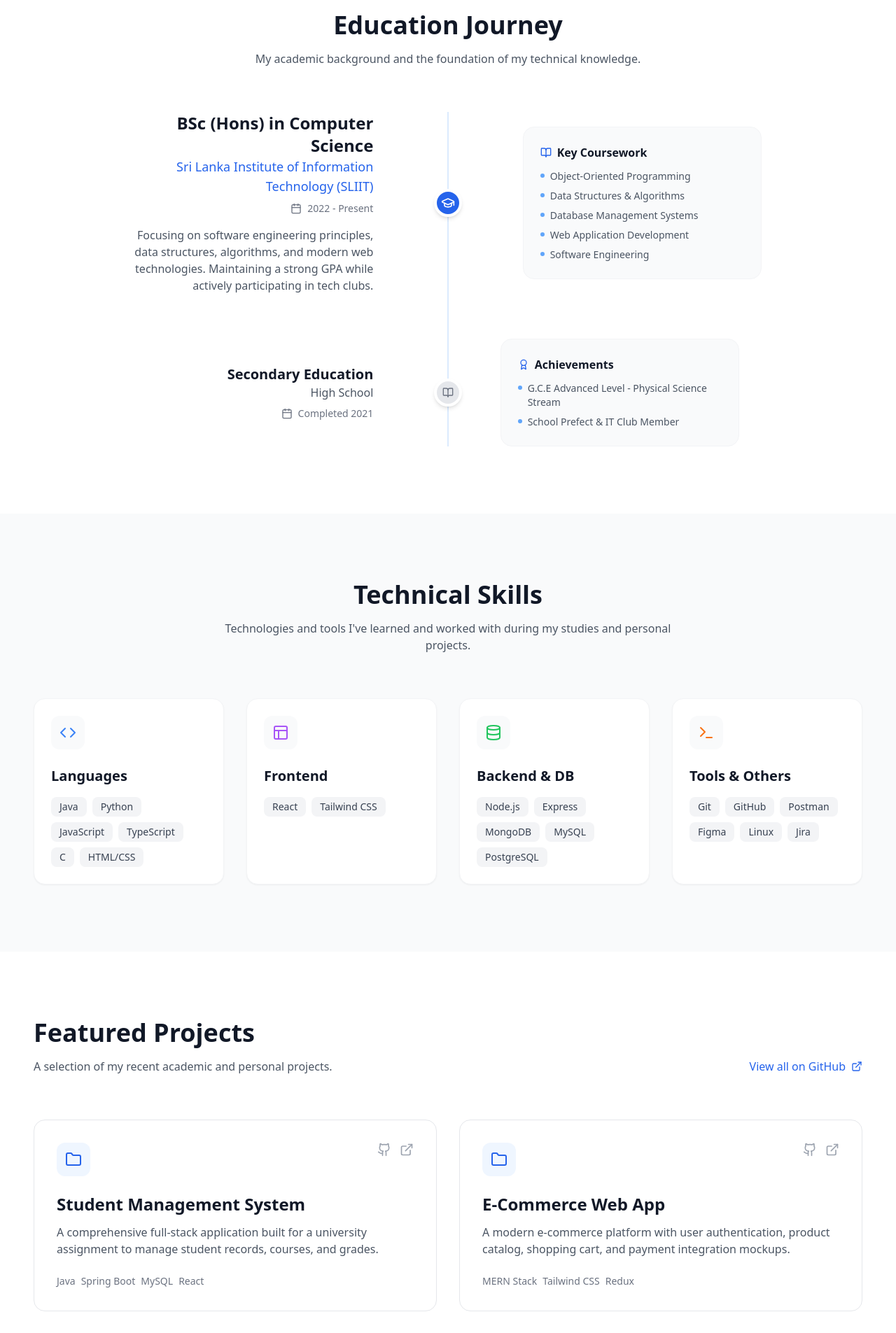
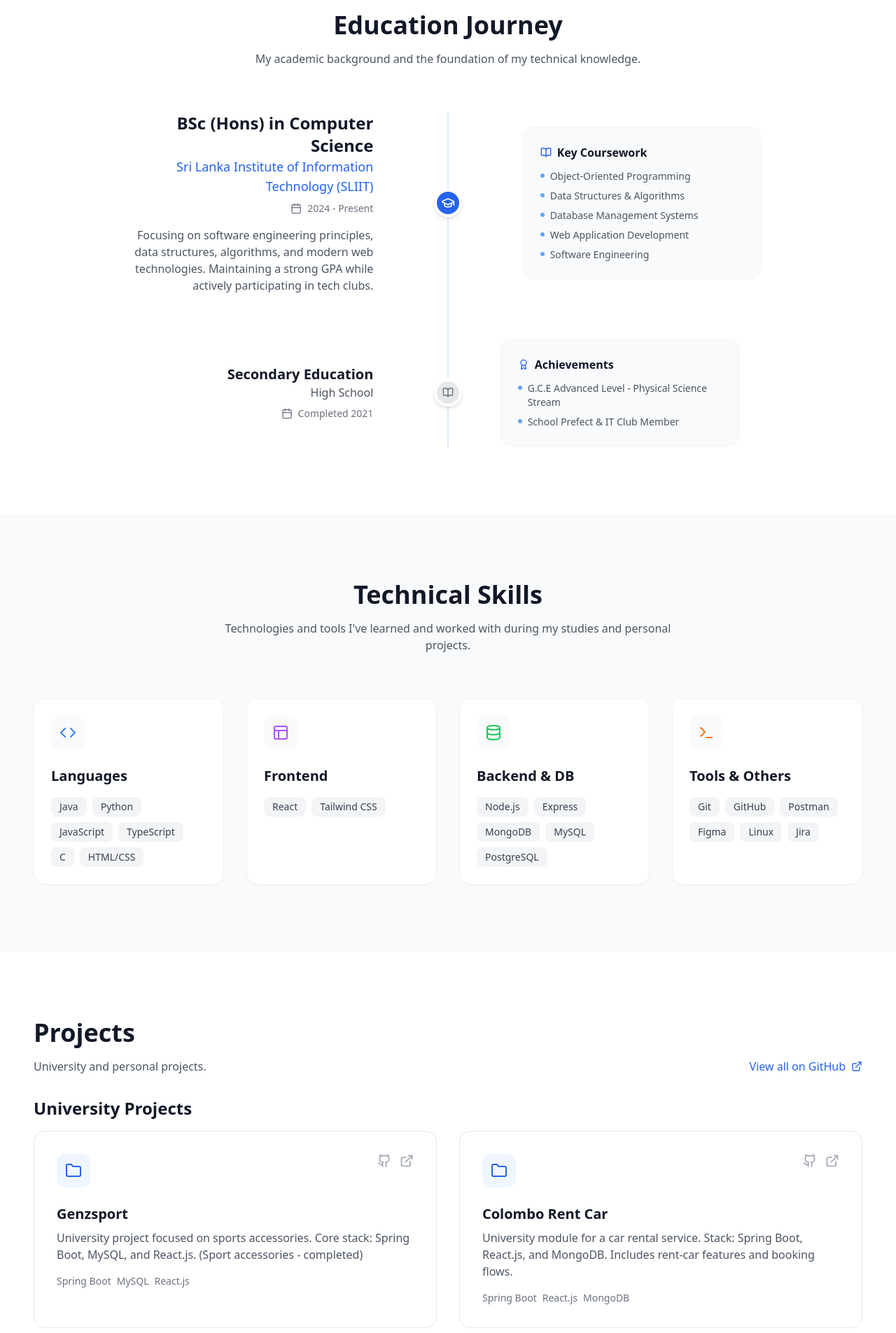
Before and after one commit to Ovindu0812/portfolio, a React (Vite) app: page / in a window 1280 px wide. Shown: the part 880-2785 px from the top of the page at 70% size. Built offline with nearby package versions, Linux system fonts and the light colour scheme.

Commit message:
add the my projects

```diff
--- a/src/components/Contact.jsx
+++ b/src/components/Contact.jsx
@@ -4,6 +4,7 @@ import { Mail, MapPin, Phone, Send } from "lucide-react";
 
 export function Contact() {
   return (
+    <>
     <section id="contact" className="py-24 bg-gray-50">
       <div className="container mx-auto px-6 md:px-12">
         <div className="max-w-4xl mx-auto bg-white rounded-3xl shadow-sm border border-gray-100 overflow-hidden">
@@ -37,10 +38,10 @@ export function Contact() {
                       Phone
                     </p>
                     <a
-                      href="tel:+94771234567"
+                      href="tel:+94778724832"
                       className="hover:text-white transition-colors"
                     >
-                      +94 77 123 4567
+                      0778724832
                     </a>
                   </div>
                 </div>
@@ -117,5 +118,20 @@ export function Contact() {
         </div>
       </div>
     </section>
+      {/* WhatsApp floating button (bottom-right) */}
+      <a
+        href="https://wa.me/94778724832"
+        target="_blank"
+        rel="noopener noreferrer"
+        aria-label="Chat on WhatsApp"
+        title="Chat on WhatsApp"
+        className="fixed z-50 bottom-6 right-6 bg-green-500 hover:bg-green-600 text-white p-4 rounded-full shadow-lg flex items-center justify-center"
+      >
+        <svg width="24" height="24" viewBox="0 0 24 24" fill="none" xmlns="http://www.w3.org/2000/svg" className="w-6 h-6">
+          <path d="M20.52 3.48A11.85 11.85 0 0 0 12 0C5.37 0 .02 5.35.02 12c0 2.12.56 4.18 1.62 6.03L0 24l6.23-1.62A11.93 11.93 0 0 0 12 24c6.63 0 12-5.37 12-12 0-3.2-1.25-6.19-3.48-8.52z" fill="#fff" opacity="0.06"/>
+          <path d="M17.472 14.382c-.297-.149-1.758-.867-2.03-.966-.273-.099-.472-.148-.672.149-.198.297-.768.966-.942 1.164-.173.198-.347.223-.644.074-.297-.149-1.255-.462-2.39-1.475-.885-.788-1.48-1.761-1.653-2.058-.173-.297-.018-.458.13-.606.134-.133.297-.347.446-.52.149-.173.198-.297.298-.495.099-.198.05-.372-.025-.52-.074-.149-.672-1.611-.92-2.207-.242-.579-.487-.5-.672-.51l-.573-.01c-.198 0-.52.074-.792.372s-1.04 1.016-1.04 2.479 1.064 2.876 1.212 3.074c.149.198 2.095 3.2 5.077 4.487  .71.306 1.263.489 1.694.626.712.226 1.36.194 1.872.118.571-.085 1.758-.719 2.006-1.413.248-.695.248-1.29.173-1.413-.074-.123-.273-.198-.57-.347z" fill="#fff"/>
+        </svg>
+      </a>
+  </>
   );
 }
--- a/src/components/Education.jsx
+++ b/src/components/Education.jsx
@@ -47,7 +47,7 @@ export function Education() {
                 </p>
                 <div className="flex items-center md:justify-end gap-2 text-gray-500 text-sm mb-4">
                   <Calendar className="w-4 h-4" />
-                  <span>2022 - Present</span>
+                  <span>2024 - Present</span>
                 </div>
                 <p className="text-gray-600">
                   Focusing on software engineering principles, data structures,
--- a/src/components/Projects.jsx
+++ b/src/components/Projects.jsx
@@ -3,40 +3,35 @@ import { motion } from "framer-motion";
 import { ExternalLink, Github, Folder } from "lucide-react";
 
 export function Projects() {
-  const projects = [
+  const universityProjects = [
     {
-      title: "Student Management System",
+      title: "Genzsport",
       description:
-        "A comprehensive full-stack application built for a university assignment to manage student records, courses, and grades.",
-      tech: ["Java", "Spring Boot", "MySQL", "React"],
+        "University project focused on sports accessories. Core stack: Spring Boot, MySQL, and React.js. (Sport accessories - completed)",
+      tech: ["Spring Boot", "MySQL", "React.js"],
       github: "https://github.com/Ovindu0812",
       demo: "#",
       featured: true,
     },
     {
-      title: "E-Commerce Web App",
+      title: "Colombo Rent Car",
       description:
-        "A modern e-commerce platform with user authentication, product catalog, shopping cart, and payment integration mockups.",
-      tech: ["MERN Stack", "Tailwind CSS", "Redux"],
+        "University module for a car rental service. Stack: Spring Boot, React.js, and MongoDB. Includes rent-car features and booking flows.",
+      tech: ["Spring Boot", "React.js", "MongoDB"],
       github: "https://github.com/Ovindu0812",
       demo: "#",
       featured: true,
     },
+  ];
+
+  const personalProjects = [
     {
-      title: "Weather Dashboard",
+      title: "Car Sale",
       description:
-        "A responsive weather application that fetches real-time data from a public API and displays forecasts with dynamic UI.",
-      tech: ["JavaScript", "HTML/CSS", "REST API"],
+        "Personal project for selling cars (SUV, Sedan, Jeep, etc.). Built with React.js, Spring Boot, and MongoDB. Features listings, filters, and contact flow.",
+      tech: ["React.js", "Spring Boot", "MongoDB"],
       github: "https://github.com/Ovindu0812",
       demo: "#",
-      featured: false,
-    },
-    {
-      title: "Task Tracker CLI",
-      description:
-        "A command-line interface tool built in Python to help users manage their daily tasks and productivity.",
-      tech: ["Python", "SQLite"],
-      github: "https://github.com/Ovindu0812",
       featured: false,
     },
   ];
@@ -44,14 +39,12 @@ export function Projects() {
   return (
     <section id="projects" className="py-24 bg-white">
       <div className="container mx-auto px-6 md:px-12">
-        <div className="flex flex-col md:flex-row md:items-end justify-between mb-16 gap-6">
+        <div className="flex flex-col md:flex-row md:items-end justify-between mb-8 gap-6">
           <div className="max-w-2xl">
             <h2 className="text-3xl md:text-4xl font-bold text-gray-900 mb-4">
-              Featured Projects
+              Projects
             </h2>
-            <p className="text-gray-600">
-              A selection of my recent academic and personal projects.
-            </p>
+            <p className="text-gray-600">University and personal projects.</p>
           </div>
           <a
             href="https://github.com/Ovindu0812"
@@ -61,28 +54,18 @@ export function Projects() {
           </a>
         </div>
 
+        <div className="space-y-12">
+          <div>
+            <h3 className="text-2xl font-semibold text-gray-900 mb-4">University Projects</h3>
             <div className="grid md:grid-cols-2 gap-8">
-          {projects.map((project, idx) => (
+              {universityProjects.map((project, idx) => (
                 <motion.div
                   key={project.title}
-              initial={{
-                opacity: 0,
-                y: 20,
-              }}
-              whileInView={{
-                opacity: 1,
-                y: 0,
-              }}
-              viewport={{
-                once: true,
-              }}
-              transition={{
-                duration: 0.5,
-                delay: idx * 0.1,
-              }}
-              className={`group relative rounded-2xl border border-gray-200 p-8 hover:border-blue-300 transition-colors bg-white ${
-                project.featured ? "md:col-span-1" : "md:col-span-1"
-              }`}
+                  initial={{ opacity: 0, y: 20 }}
+                  whileInView={{ opacity: 1, y: 0 }}
+                  viewport={{ once: true }}
+                  transition={{ duration: 0.5, delay: idx * 0.08 }}
+                  className={`group relative rounded-2xl border border-gray-200 p-8 hover:border-blue-300 transition-colors bg-white`}
                 >
                   <div className="flex justify-between items-start mb-6">
                     <div className="w-12 h-12 rounded-xl bg-blue-50 flex items-center justify-center text-blue-600">
@@ -90,30 +73,20 @@ export function Projects() {
                     </div>
                     <div className="flex gap-3">
                       {project.github && (
-                    <a
-                      href={project.github}
-                      className="text-gray-400 hover:text-gray-900 transition-colors"
-                    >
+                        <a href={project.github} className="text-gray-400 hover:text-gray-900 transition-colors">
                           <Github className="w-5 h-5" />
                         </a>
                       )}
                       {project.demo && (
-                    <a
-                      href={project.demo}
-                      className="text-gray-400 hover:text-blue-600 transition-colors"
-                    >
+                        <a href={project.demo} className="text-gray-400 hover:text-blue-600 transition-colors">
                           <ExternalLink className="w-5 h-5" />
                         </a>
                       )}
                     </div>
                   </div>
 
-              <h3 className="text-2xl font-bold text-gray-900 mb-3 group-hover:text-blue-600 transition-colors">
-                {project.title}
-              </h3>
-              <p className="text-gray-600 mb-6 line-clamp-3">
-                {project.description}
-              </p>
+                  <h4 className="text-xl font-bold text-gray-900 mb-2 group-hover:text-blue-600 transition-colors">{project.title}</h4>
+                  <p className="text-gray-600 mb-4 line-clamp-3">{project.description}</p>
 
                   <div className="flex flex-wrap gap-2 mt-auto">
                     {project.tech.map((tech) => (
@@ -126,6 +99,53 @@ export function Projects() {
               ))}
             </div>
           </div>
+
+          <div>
+            <h3 className="text-2xl font-semibold text-gray-900 mb-4">Personal Projects</h3>
+            <div className="grid md:grid-cols-2 gap-8">
+              {personalProjects.map((project, idx) => (
+                <motion.div
+                  key={project.title}
+                  initial={{ opacity: 0, y: 20 }}
+                  whileInView={{ opacity: 1, y: 0 }}
+                  viewport={{ once: true }}
+                  transition={{ duration: 0.5, delay: idx * 0.08 }}
+                  className={`group relative rounded-2xl border border-gray-200 p-8 hover:border-blue-300 transition-colors bg-white`}
+                >
+                  <div className="flex justify-between items-start mb-6">
+                    <div className="w-12 h-12 rounded-xl bg-blue-50 flex items-center justify-center text-blue-600">
+                      <Folder className="w-6 h-6" />
+                    </div>
+                    <div className="flex gap-3">
+                      {project.github && (
+                        <a href={project.github} className="text-gray-400 hover:text-gray-900 transition-colors">
+                          <Github className="w-5 h-5" />
+                        </a>
+                      )}
+                      {project.demo && (
+                        <a href={project.demo} className="text-gray-400 hover:text-blue-600 transition-colors">
+                          <ExternalLink className="w-5 h-5" />
+                        </a>
+                      )}
+                    </div>
+                  </div>
+
+                  <h4 className="text-xl font-bold text-gray-900 mb-2 group-hover:text-blue-600 transition-colors">{project.title}</h4>
+                  <p className="text-gray-600 mb-4 line-clamp-3">{project.description}</p>
+
+                  <div className="flex flex-wrap gap-2 mt-auto">
+                    {project.tech.map((tech) => (
+                      <span key={tech} className="text-sm font-medium text-gray-500">
+                        {tech}
+                      </span>
+                    ))}
+                  </div>
+                </motion.div>
+              ))}
+            </div>
+          </div>
+        </div>
+      </div>
     </section>
   );
 }
```
Lines whose indentation alone changed are shown as unchanged.
